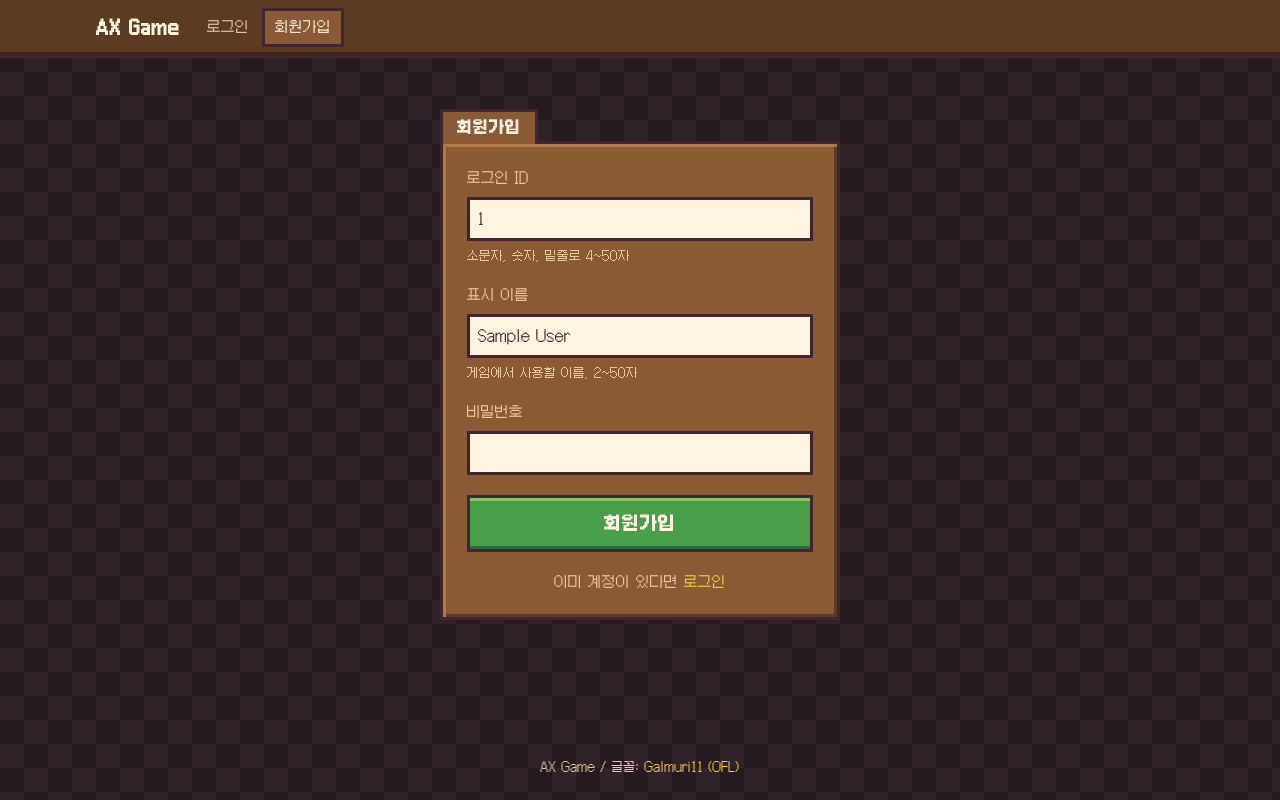
After one commit to bsis09872-ux/AX_game_BE_api, a FastAPI app: template src/templates/auth/register.html in a window 1280 px wide. The commit adds this page. Run offline with FastAPI, Linux system fonts and the light colour scheme; the template is opened without the code that fills it: most values are stand-ins (such as "Sample title", 1, 10 or a date in 2020); parts of the project's set-up code (start-up, migrations or seed data) failed here and were passed over.

Commit message:
feat: 회원가입 웹 화면과 입력 오류 안내 구현
기존 가입 서비스와 요청 스키마를 재사용하는 회원가입 폼을 연결했다.
가입 성공 시 로그인 화면으로 이동하고 중복 ID와 입력 오류를 HTML로 안내한다.
Origin 검사, 사용자 입력 이스케이프와 비밀번호 재표시 방지를 적용했다.
로컬 테스트 37개와 가입 완료 안내의 템플릿 렌더링을 검증했다.
서버를 실행하지 않았으며 브라우저 시각 검증은 수행하지 못했다. 테스트 파일은 커밋에서 제외했다.

Connect a signup form using the existing registration service and request schema.
Redirect successful signup to login and render duplicate-ID and validation errors as HTML.
Apply origin checks, input escaping, and password non-reflection.
Pass 37 local tests and verify the signup completion template rendering.
Do not start the server; browser visual verification was unavailable. Exclude test files from the commit.

```diff
--- a/src/static/css/auth.css
+++ b/src/static/css/auth.css
@@ -49,6 +49,26 @@
     border-left: var(--px) solid var(--pink);
 }
 
+.auth-success {
+    padding: 12px;
+    margin: 0 0 20px;
+    color: var(--text);
+    background: var(--night);
+    border-left: var(--px) solid var(--green);
+}
+
+.auth-link {
+    margin: 20px 0 0;
+    text-align: center;
+    color: var(--muted);
+}
+
+.field-help {
+    margin: 6px 0 0;
+    font-size: 12px;
+    color: var(--muted);
+}
+
 .profile-details {
     display: grid;
     grid-template-columns: 110px minmax(0, 1fr);
--- a/src/templates/auth/login.html
+++ b/src/templates/auth/login.html
@@ -12,6 +12,10 @@
         <h1 id="login-title" class="title-tab">로그인</h1>
 
         <div class="panel auth-panel">
+            {% if registered %}
+                <p class="auth-success" role="status">회원가입이 완료됐습니다. 로그인해 주세요.</p>
+            {% endif %}
+
             {# refresh cookie가 있으면 스크립트가 기존 로그인 복구를 시도한다. #}
             <p id="session-message" class="session-message" role="status">
                 {%- if resume -%}
@@ -51,6 +55,8 @@
 
                 <button class="btn big auth-submit" type="submit">로그인</button>
             </form>
+
+            <p class="auth-link">계정이 없다면 <a href="/register">회원가입</a></p>
         </div>
     </section>
 {% endblock %}
--- /dev/null
+++ b/src/templates/auth/register.html
@@ -0,0 +1,72 @@
+{% extends "base.html" %}
+
+{% block title %}회원가입 | AX Game{% endblock %}
+{% block page %}register{% endblock %}
+
+{% block styles %}
+    <link rel="stylesheet" href="{{ url_for('static', path='/css/auth.css') }}">
+{% endblock %}
+
+{% block content %}
+    <section class="auth-layout" aria-labelledby="register-title">
+        <h1 id="register-title" class="title-tab">회원가입</h1>
+
+        <div class="panel auth-panel">
+            {% if error %}
+                <p class="auth-error" role="alert">{{ error }}</p>
+            {% endif %}
+
+            {# HTML은 입력을 돕고 실제 가입 규칙은 서버의 공통 요청 스키마가 검증한다. #}
+            <form class="auth-form" method="post" action="/register">
+                <div class="field">
+                    <label for="login-id">로그인 ID</label>
+                    <input
+                        id="login-id"
+                        name="login_id"
+                        value="{{ login_id }}"
+                        required
+                        minlength="4"
+                        maxlength="50"
+                        pattern="[a-z0-9_]{4,50}"
+                        autocomplete="username"
+                        aria-describedby="login-id-help"
+                    >
+                    <p id="login-id-help" class="field-help">소문자, 숫자, 밑줄로 4~50자</p>
+                </div>
+
+                <div class="field">
+                    <label for="display-name">표시 이름</label>
+                    <input
+                        id="display-name"
+                        name="display_name"
+                        value="{{ display_name }}"
+                        required
+                        minlength="2"
+                        maxlength="50"
+                        autocomplete="nickname"
+                        aria-describedby="display-name-help"
+                    >
+                    <p id="display-name-help" class="field-help">게임에서 사용할 이름, 2~50자</p>
+                </div>
+
+                {# 실패 응답에서도 비밀번호의 value는 채우지 않는다. #}
+                <div class="field">
+                    <label for="password">비밀번호</label>
+                    <input
+                        id="password"
+                        type="password"
+                        name="password"
+                        required
+                        minlength="1"
+                        maxlength="1024"
+                        autocomplete="new-password"
+                    >
+                </div>
+
+                <button class="btn big auth-submit" type="submit">회원가입</button>
+            </form>
+
+            <p class="auth-link">이미 계정이 있다면 <a href="/login">로그인</a></p>
+        </div>
+    </section>
+{% endblock %}
--- a/src/templates/base.html
+++ b/src/templates/base.html
@@ -30,7 +30,14 @@
                 {% if user is defined %}
                     <a class="on" href="/me" aria-current="page">내 정보</a>
                 {% else %}
-                    <a class="on" href="/login" aria-current="page">로그인</a>
+                    <a
+                        href="/login"
+                        {% if self.page() == "login" %}class="on" aria-current="page"{% endif %}
+                    >로그인</a>
+                    <a
+                        href="/register"
+                        {% if self.page() == "register" %}class="on" aria-current="page"{% endif %}
+                    >회원가입</a>
                 {% endif %}
             </nav>
 
```
Also changed, not shown: src/auth/presentation/web_router.py (+90 -2 lines).
